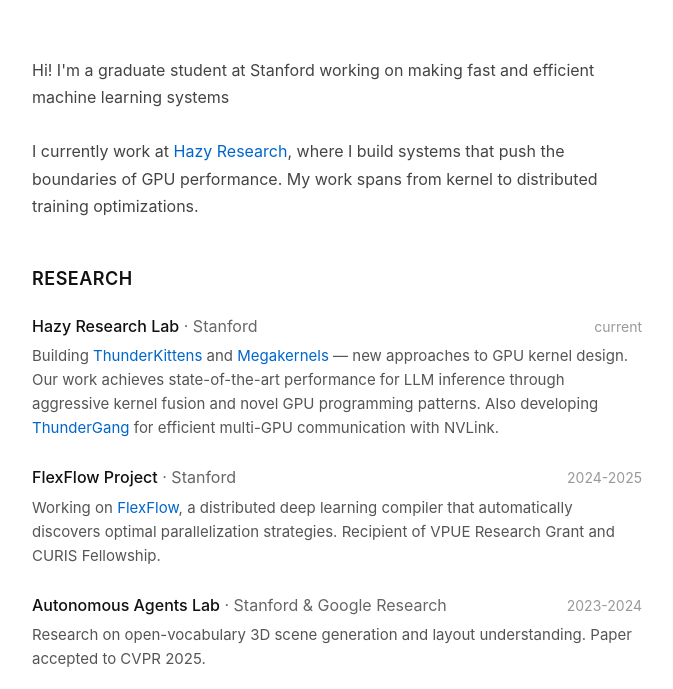
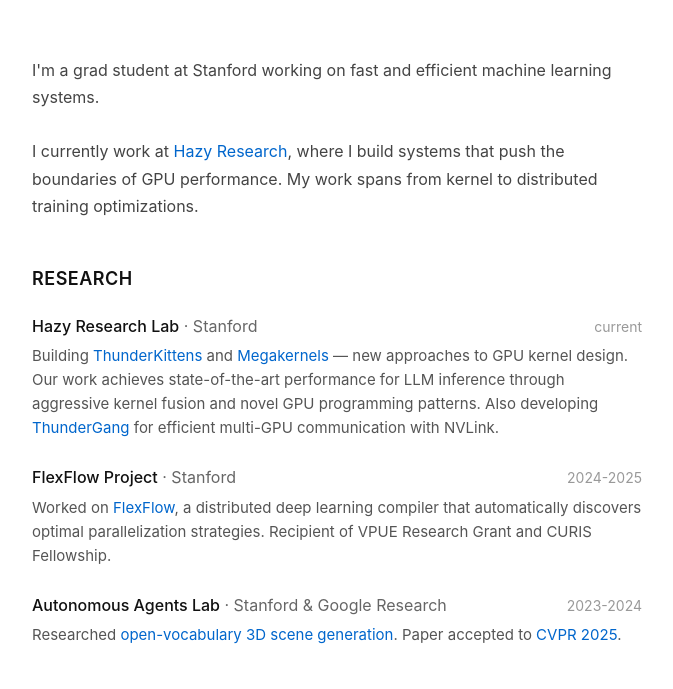
Before and after one commit to dylanllim/dylanllim.github.io, a plain HTML site: page index.html in a window 1280 px wide. Shown: the part 181-870 px from the top of the page, without its empty margins (303-976 px from the left). Drawn offline with Linux system fonts and the light colour scheme.

Commit message:
Update index.html

```diff
--- a/index.html
+++ b/index.html
@@ -175,7 +175,7 @@
     </header>
 
     <section class="intro">
-        Hi! I'm a graduate student at Stanford working on making fast and efficient machine learning systems
+        I'm a grad student at Stanford working on fast and efficient machine learning systems.
         <br><br>
         I currently work at
         <a href="https://hazyresearch.stanford.edu/">Hazy Research</a>, where I build systems that push the boundaries
@@ -210,7 +210,7 @@
                 <span class="date">2024-2025</span>
             </div>
             <div class="description">
-                Working on <a href="https://github.com/flexflow/FlexFlow">FlexFlow</a>, a distributed deep learning compiler that automatically discovers
+                Worked on <a href="https://github.com/flexflow/FlexFlow">FlexFlow</a>, a distributed deep learning compiler that automatically discovers
                 optimal parallelization strategies. Recipient of VPUE Research Grant and CURIS Fellowship.
             </div>
         </div>
@@ -224,7 +224,8 @@
                 <span class="date">2023-2024</span>
             </div>
             <div class="description">
-                Research on open-vocabulary 3D scene generation and layout understanding. Paper accepted to CVPR 2025.
+                Researched <a href="https://ai.stanford.edu/~sunfanyun/layoutvlm/">open-vocabulary 3D scene generation</a>.
+                Paper accepted to <a href="https://arxiv.org/abs/2412.02193">CVPR 2025</a>.
             </div>
         </div>
     </section>
```
